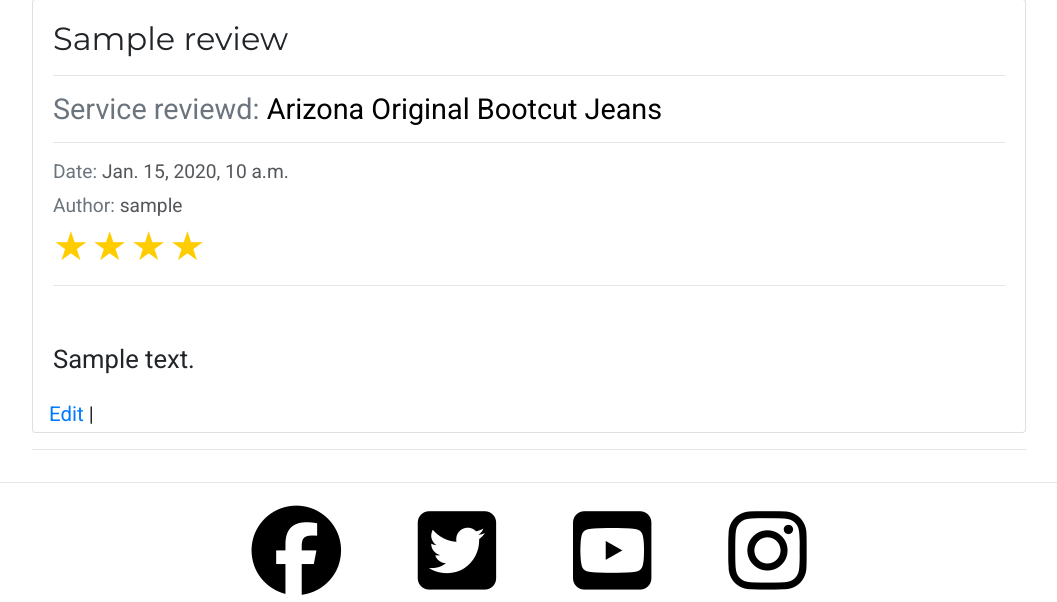
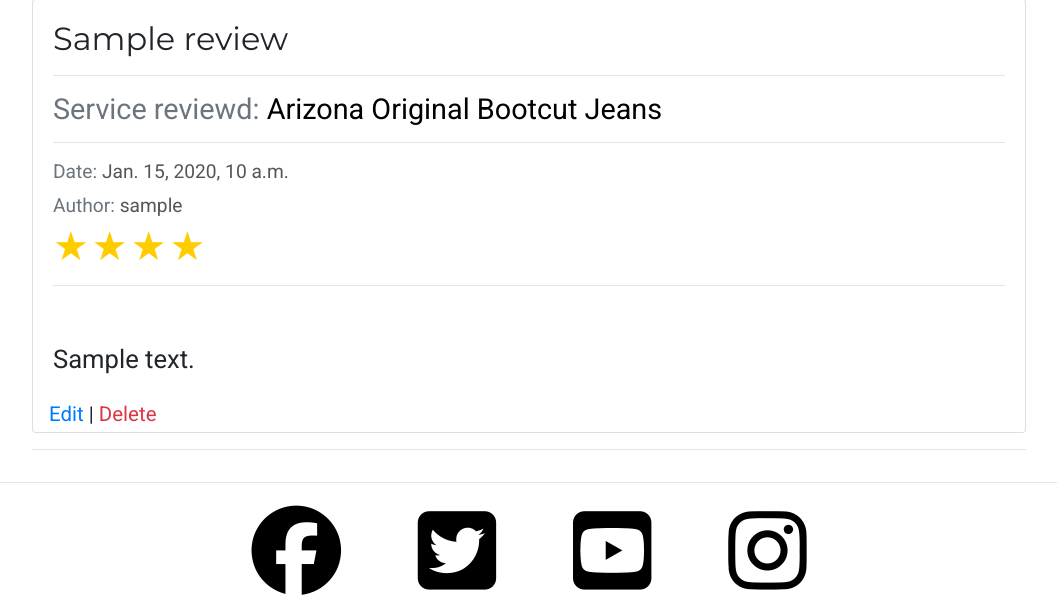
Before and after one commit to PPindel/test-a-wheel, a Django app: page /reviews/ in a window 1280 px wide. Shown: the part 256-858 px from the top of the page, without its empty margins (111-1168 px from the left). Run offline with Django 3.2, Linux system fonts and the light colour scheme; a user stored in the database is signed in; data comes from the database, SQL or seed files in the repository; tables that the repository leaves empty hold one stand-in row (values such as "Sample post"); parts of the project's set-up code (start-up, migrations or seed data) failed here and were passed over; some libraries are stand-ins or nearby versions.

Commit message:
Add delete review function

```diff
--- a/reviews/templates/reviews/reviews.html
+++ b/reviews/templates/reviews/reviews.html
@@ -41,6 +41,7 @@
                             {% if user.is_authenticated and user.id == review.author.id %}
                                 <small class="ml-3">
                                     <a href="{% url 'update_review' review.id %}">Edit</a> |
+                                    <a class="text-danger" href="{% url 'delete_review' review.id %}">Delete</a>
                                 </small>
                             {% endif %}
                         </div>
--- a/reviews/urls.py
+++ b/reviews/urls.py
@@ -5,5 +5,5 @@ urlpatterns = [
     path('', views.ReviewList.as_view(), name='reviews'),
     path('add-review/', views.add_review, name='add_review'),
     path('update-review/<int:review_id>/', views.update_review, name='update_review'),  # noqa E501
-    # path('delete-review/<int:review_id>/', views.delete_review, name='delete_review'),  # noqa E501
+    path('delete-review/<int:review_id>/', views.delete_review, name='delete_review'),  # noqa E501
 ]
--- a/reviews/views.py
+++ b/reviews/views.py
@@ -68,14 +68,11 @@ def update_review(request, review_id):
     return render(request, template, context)
 
 
-# @login_required
-# def delete_review(request, review_id):
-#     """ Delete a product from the store """
-#     if not request.user.is_superuser:
-#         messages.error(request, 'Sorry, only store owners can do that.')
-#         return redirect(reverse('home'))
+@login_required
+def delete_review(request, review_id):
+    """ Delete a product from the store """
 
-#     product = get_object_or_404(Product, pk=product_id)
-#     product.delete()
-#     messages.success(request, 'Product deleted!')
-#     return redirect(reverse('products'))
+    review = get_object_or_404(Review, pk=review_id)
+    review.delete()
+    messages.success(request, 'Review deleted!')
+    return redirect(reverse('reviews'))
```
